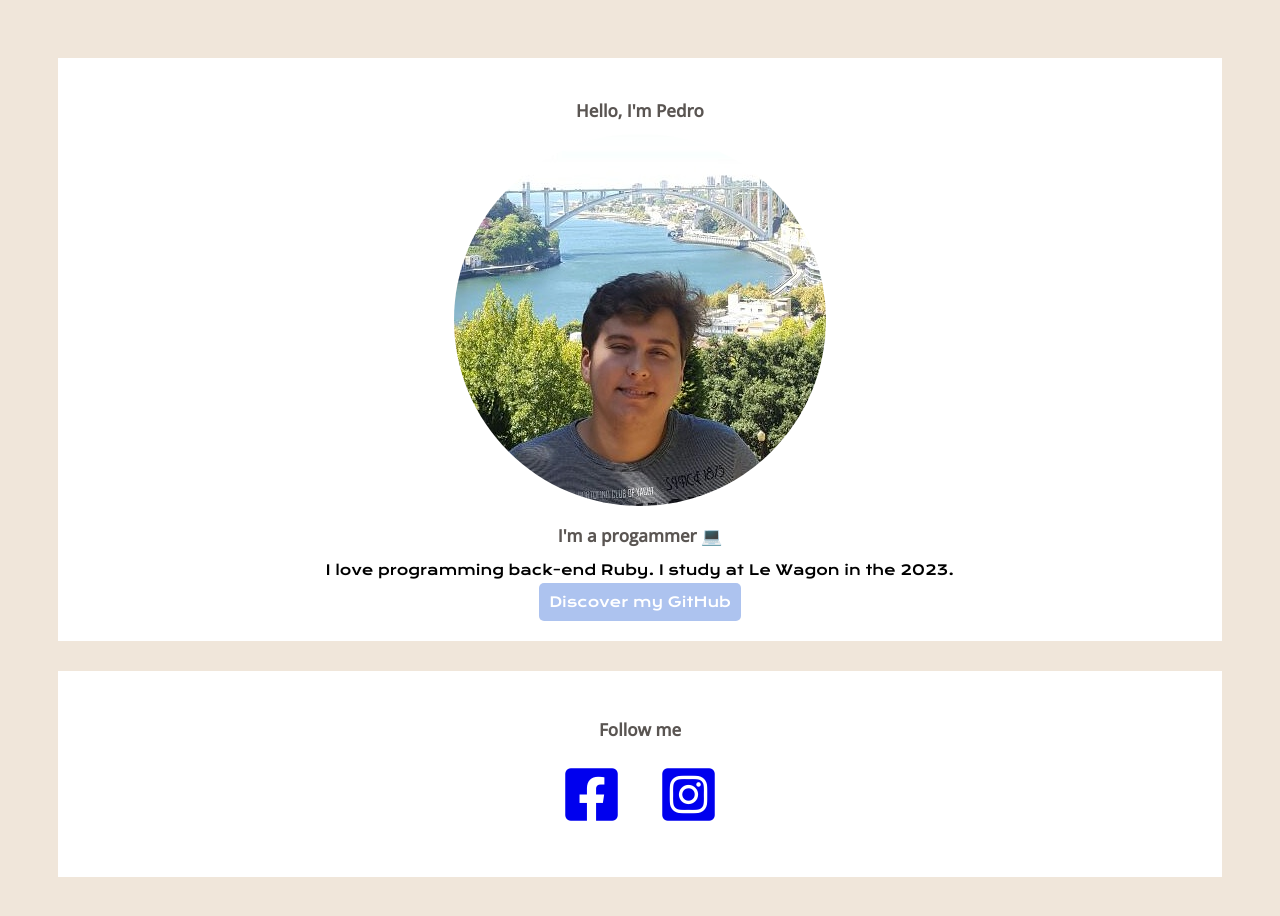
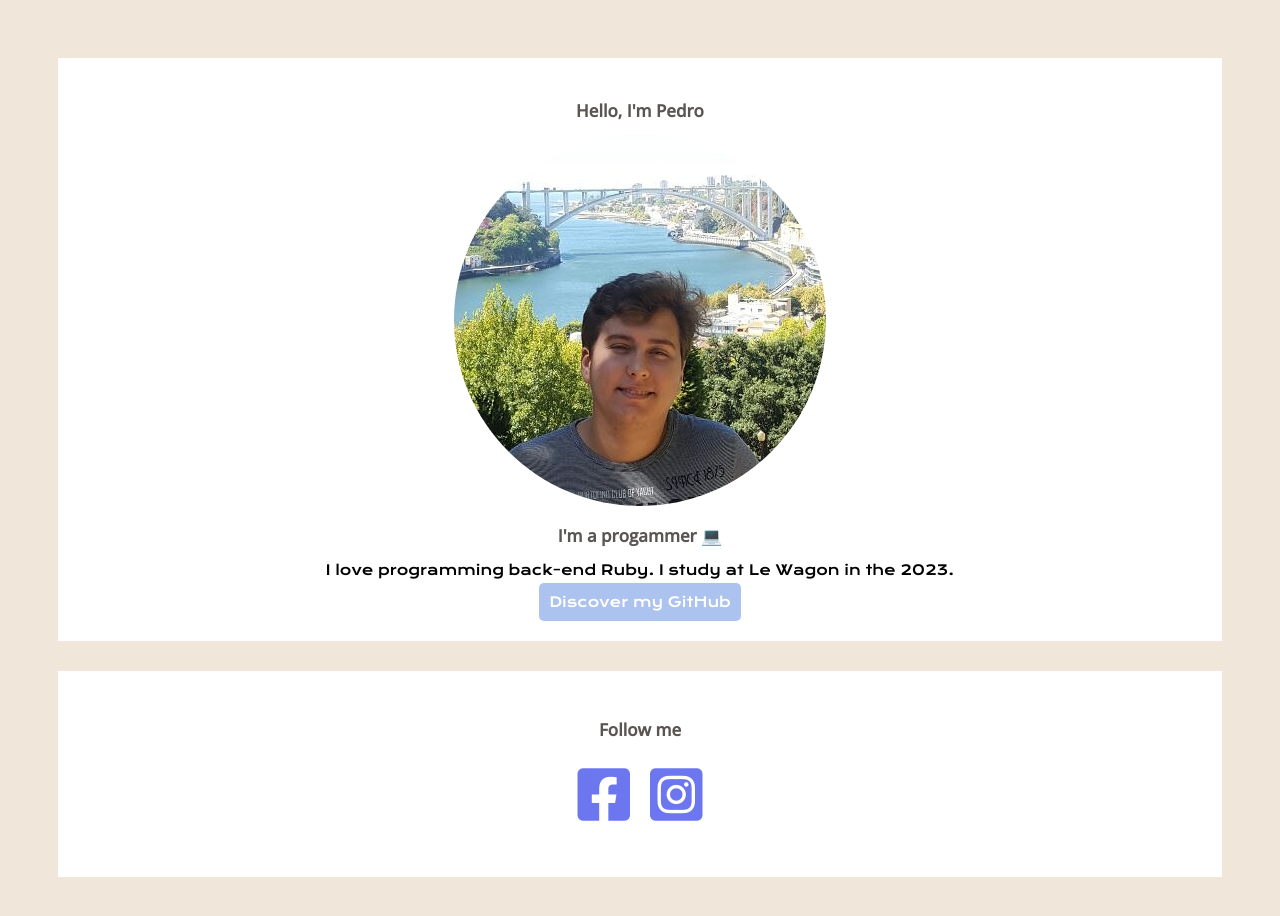
Before and after one commit to pedrosouzadevs/profile, a plain HTML site: page index.html in a window 1280 px wide. Drawn offline with nearby package versions, Linux system fonts and the light colour scheme.

Commit message:
repair is done

```diff
--- a/style.css
+++ b/style.css
@@ -48,12 +48,19 @@ body {
 .list-inline {
   list-style: none;
   padding-left: 0px;
+  display: flex;
+  justify-content: center;
 }
 
-.icon-square {
-  display: inline-block;
+.icon-square > a {
   font-size: 60px;
-  padding: 0 20px;
+  padding: 10px;
+  color: rgba(2, 21, 228, 0.58)
+}
+
+.icon-square >a:hover {
+  color: rgba(80, 19, 133, 0.238)
+
 }
 
 @media (max-width: 960px) {
```
